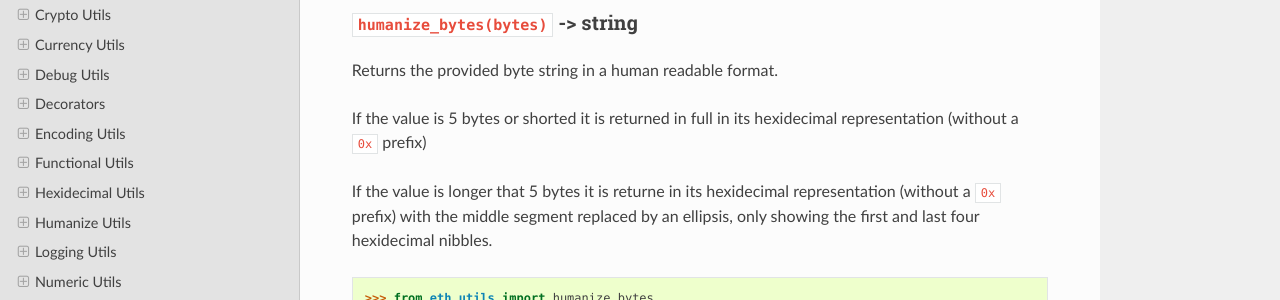
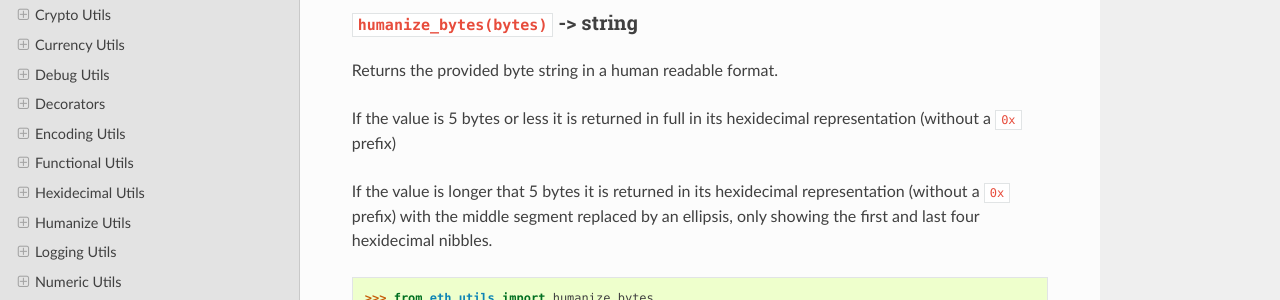
Before and after one commit to ethereum/eth-utils, a Sphinx documentation site: the page built from docs/utilities.rst, in a window 1280 px wide and 900 px high, scrolled down 22881 px. Shown: the part 149-449 px from the top of the window. Built offline with Sphinx 7.4.7 and the Read the Docs theme 2.0.0, drawn with Linux system fonts in a browser that asks for light colours; pages that are not in the unit, such as notebooks, are missing from menus.

Commit message:
PR feedback

```diff
--- a/docs/utilities.rst
+++ b/docs/utilities.rst
@@ -1326,9 +1326,9 @@ Returns the provide number of seconds as a shorthand string.
 
 Returns the provided byte string in a human readable format.
 
-If the value is 5 bytes or shorted it is returned in full in its hexidecimal representation (without a ``0x`` prefix)
-
-If the value is longer that 5 bytes it is returne in its hexidecimal
+If the value is 5 bytes or less it is returned in full in its hexidecimal representation (without a ``0x`` prefix)
+
+If the value is longer that 5 bytes it is returned in its hexidecimal
 representation (without a ``0x`` prefix) with the middle segment replaced by an
 ellipsis, only showing the first and last four hexidecimal nibbles.
 
```
